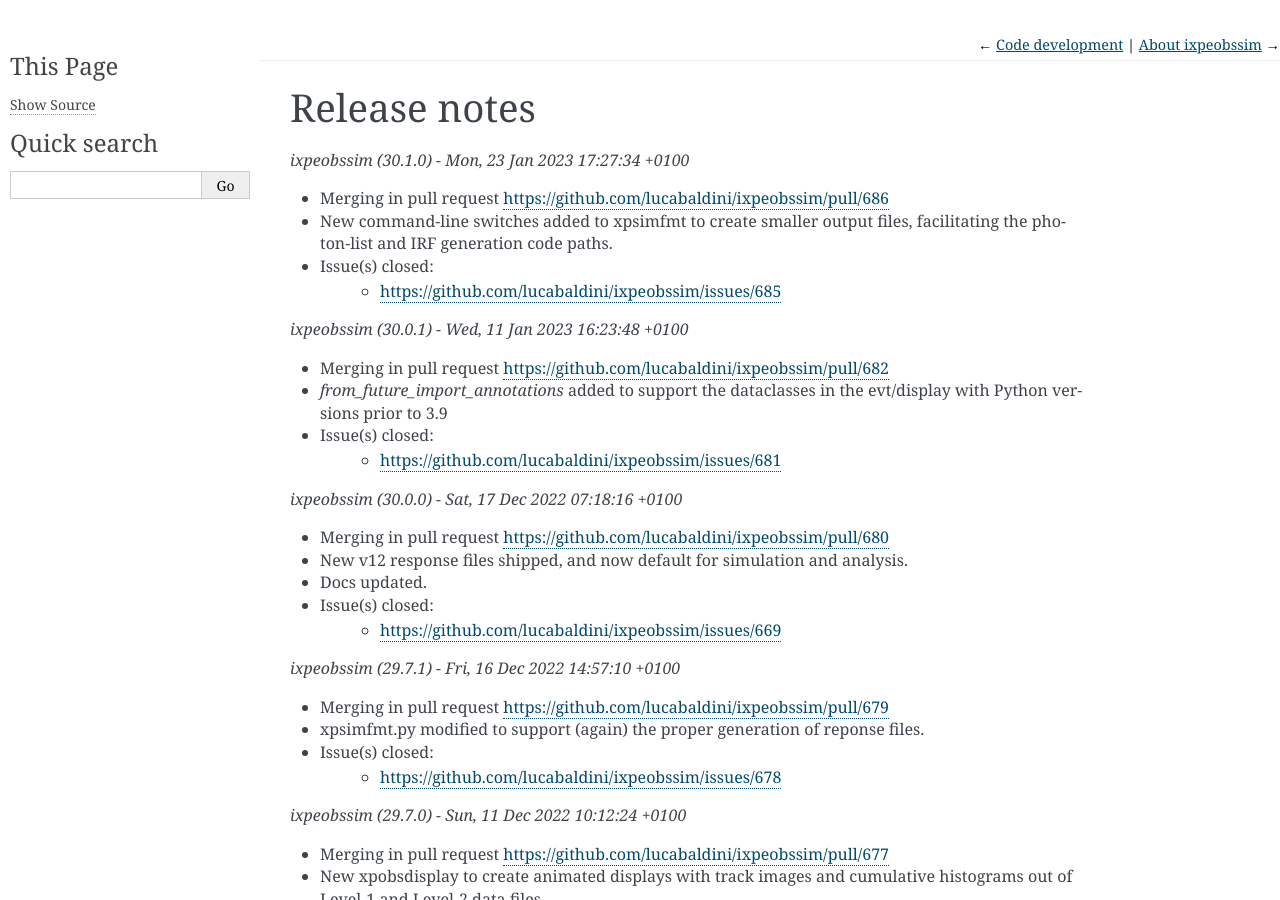
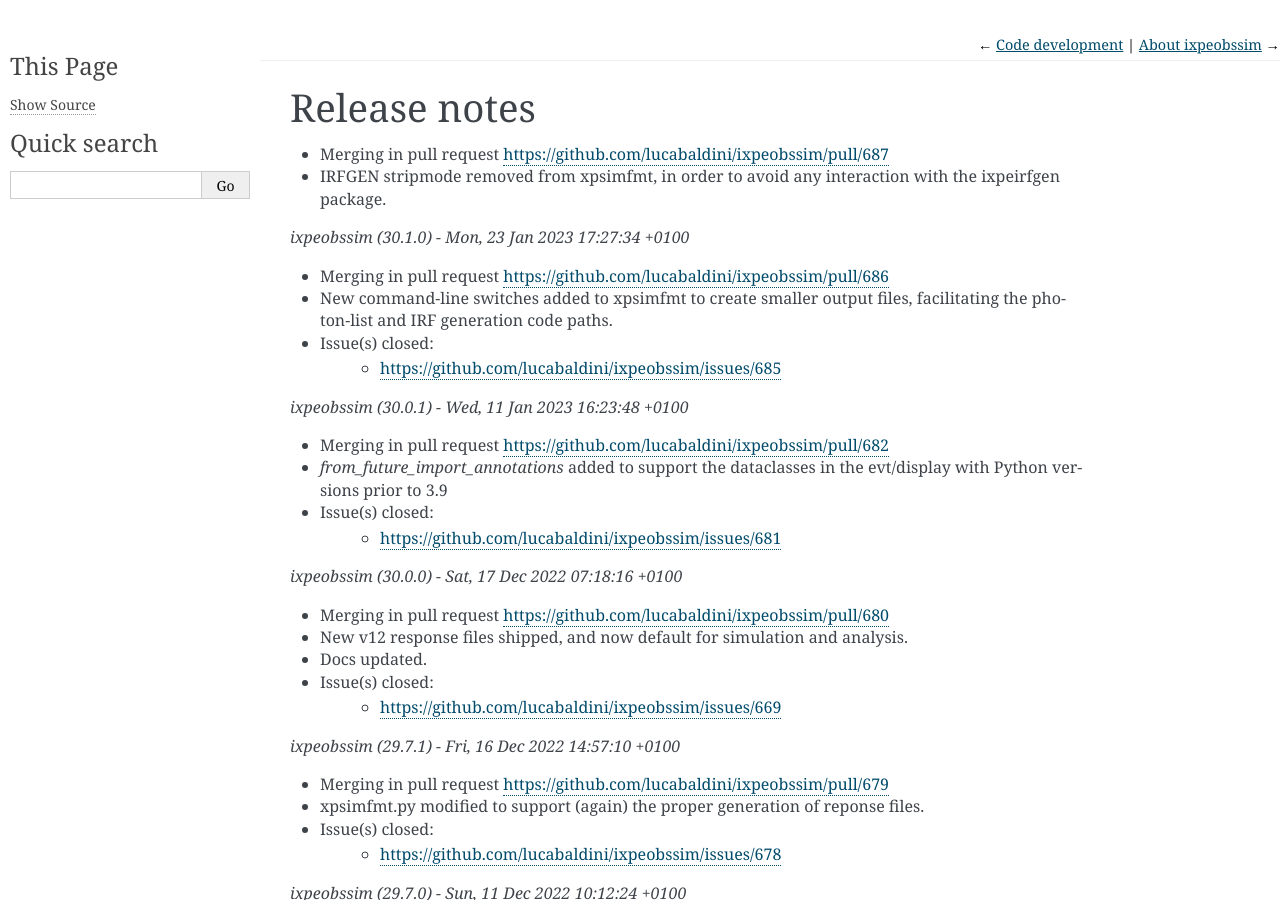
Before and after one commit to lucabaldini/ixpeobssim, a Sphinx documentation site: the page built from docs/release_notes.rst, in a window 1280 px wide and 900 px high. Built offline with Sphinx 7.4.7, drawn with Linux system fonts in a browser that asks for light colours; formulas are drawn with MathJax 3.

Commit message:
Updated release notes.

```diff
--- a/docs/release_notes.rst
+++ b/docs/release_notes.rst
@@ -2,6 +2,11 @@
 
 Release notes
 =============
+
+
+* Merging in pull request https://github.com/lucabaldini/ixpeobssim/pull/687
+* IRFGEN stripmode removed from xpsimfmt, in order to avoid any interaction
+  with the ixpeirfgen package.
 
 
 *ixpeobssim (30.1.0) - Mon, 23 Jan 2023 17:27:34 +0100*
```
